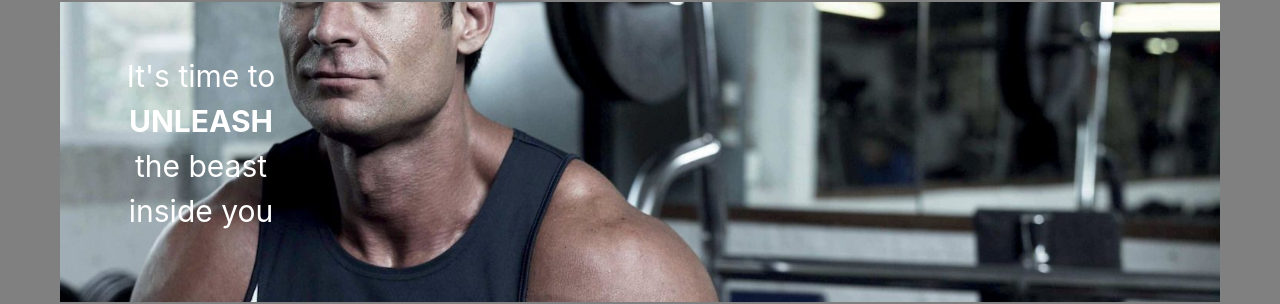
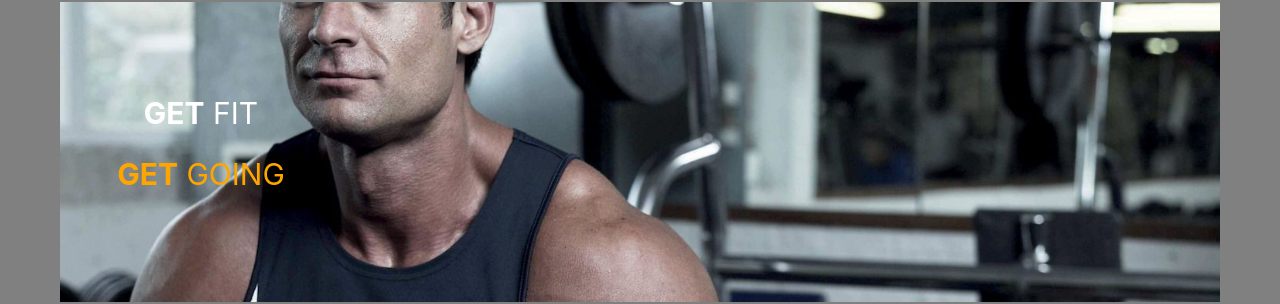
Before and after one commit to CanSudor95/fitness-website, a React (Create React App) app: page /Exercises in a window 1280 px wide. Shown: the part 98-402 px from the top of the page. Built offline with nearby package versions, Linux system fonts and the light colour scheme; the HTML template or start-up script is replaced by a standard one.

Commit message:
Table added

```diff
--- a/src/Pages/Exercises/Exercises.js
+++ b/src/Pages/Exercises/Exercises.js
@@ -42,7 +42,10 @@ function Exercises() {
           <div className="content1">
             <div>
               <p>
-                It's time to <b>UNLEASH</b> the beast inside you
+                <b>GET</b> FIT
+              </p>
+              <p style={{ color: "orange" }}>
+                <b>GET</b> GOING
               </p>
             </div>
           </div>
```
